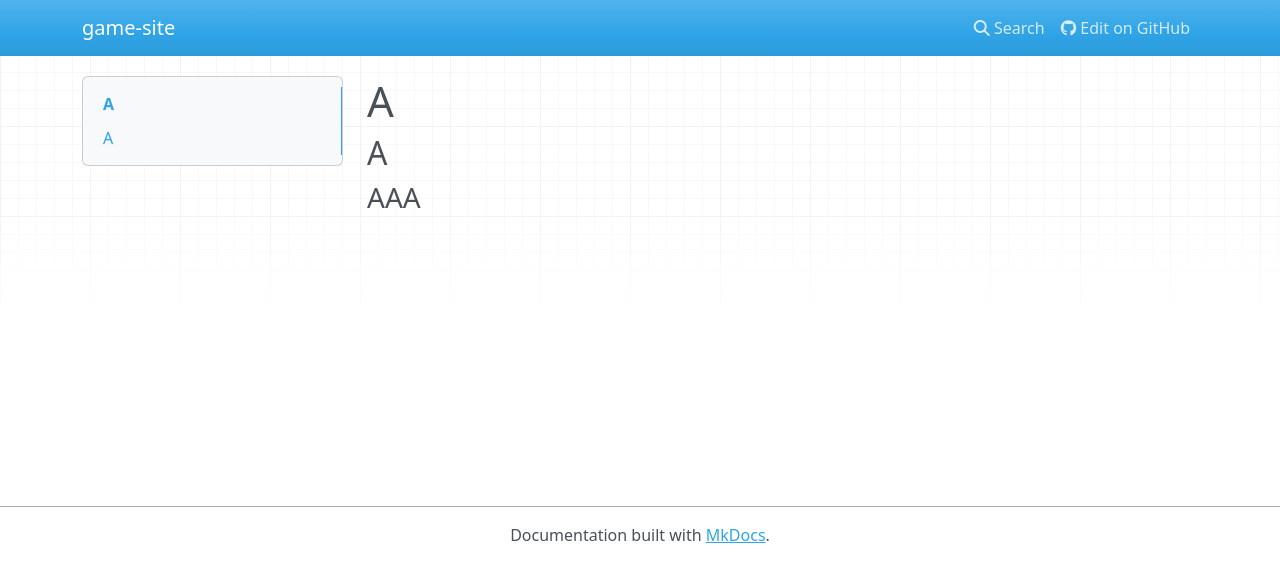
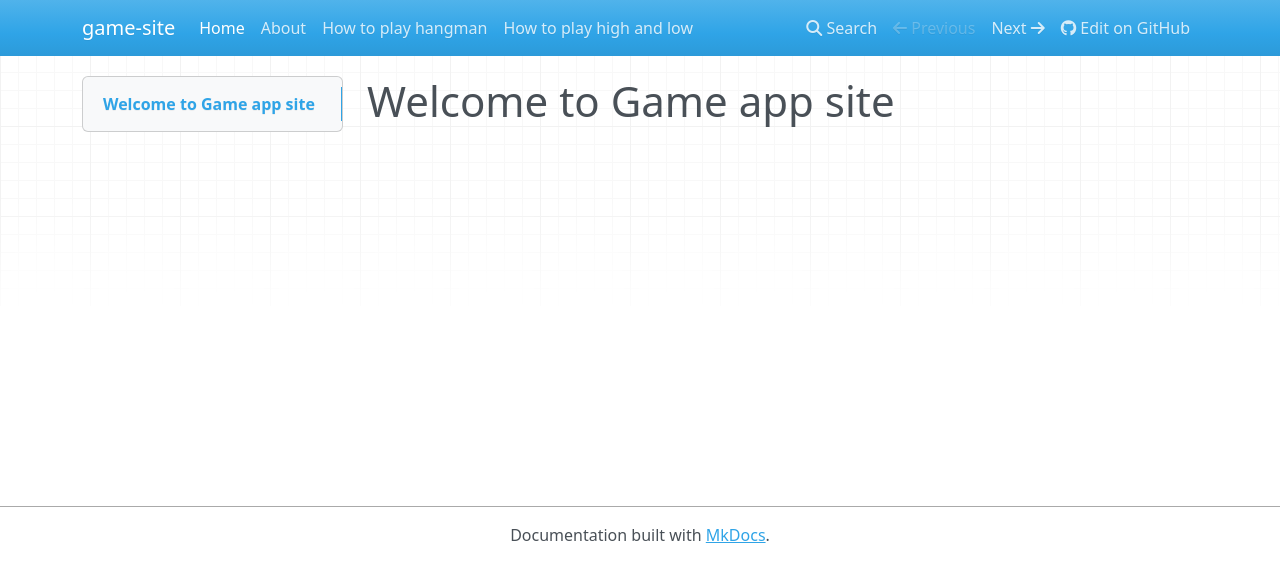
Before and after one commit to anecdotecode/streamlit-practice, an MkDocs documentation site: the page built from docs/index.md, in a window 1280 px wide. Shown: the top 582 px of the page. Built offline with MkDocs 1.6.1, drawn with Linux system fonts in a browser that asks for light colours; nearby versions of some CDN libraries.

Commit message:
add md about how to play

```diff
--- a/docs/index.md
+++ b/docs/index.md
@@ -1,3 +1 @@
-# A
-## A
-### AAA
+# Welcome to Game app site
--- a/mkdocs.yml
+++ b/mkdocs.yml
@@ -4,4 +4,7 @@
  name: mkdocs
 nav:
  - Home: index.md
+ - About: about.md
+ - How to play hangman: howtous/hangman.md
+ - How to play high and low: howtous/high_and_low.md
 repo_url: https://github.com/anecdotecode/streamlit-practice
```
Also changed, not shown: docs/about.md (added, +1 -0 lines), docs/howtous/hangman.md (added, +1 -0 lines), docs/howtous/high_and_low.md (added, +1 -0 lines).
